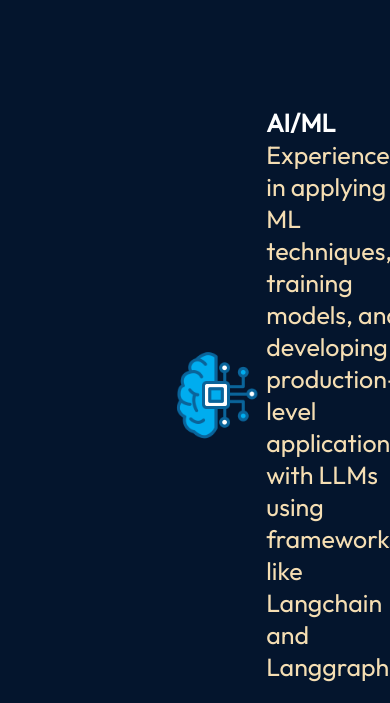
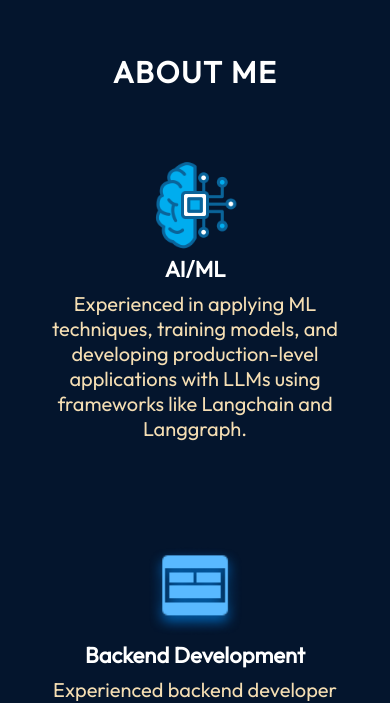
Before and after one commit to Sarthak-Kakkar-03/personal_portfolio_v1, a React (Vite) app: page / in a window 390 px wide. Shown: the part 1250-1953 px from the top of the page. Built offline with nearby package versions, Linux system fonts and the light colour scheme.

Commit message:
mobile css fixed

```diff
--- a/src/components/About/About.module.css
+++ b/src/components/About/About.module.css
@@ -41,11 +41,10 @@
     border-radius: 20px;
     list-style: none;
     padding: 25px;
-    flex-grow: 1; /* Allow the item to grow */
-    flex-basis: 0; /* Ensure it starts from 0 basis */
-    width: auto; /* Let the width be auto */
-    background-image: linear-gradient(90deg, rgba(165, 215, 232, 0.42) 0%,
-    rgba(255, 255, 255, 0) 100%);
+    flex-grow: 1;
+    flex-basis: 0;
+    width: auto;
+    background-image: linear-gradient(90deg, rgba(165, 215, 232, 0.42) 0%, rgba(255, 255, 255, 0) 100%);
     background-size: 0 100%;
     background-repeat: no-repeat;
     transition: 0.4s;
@@ -56,8 +55,8 @@
     display: flex;
     flex-direction: column;
     gap: 50px;
-    flex-grow: 1; /* Allow the container to expand */
-    width: 100%; /* Ensure full width usage */
+    flex-grow: 1;
+    width: 100%;
 }
 
 
@@ -80,11 +79,12 @@
     color: wheat;
 }
 
-@media  screen and (max-width: 830px) {
+@media screen and (max-width: 830px) {
     .container {
         background-color: transparent;
         padding-left: 0;
         padding-right: 0;
+        flex-direction: column;
     }
 
     .content {
@@ -102,6 +102,22 @@
     .aboutItem {
         padding-left: 0;
         padding-right: 0;
+        flex-direction: column;
+        text-align: center;
     }
 
+    .title {
+        font-size: 30px;
+        margin-bottom: 10px;
+    }
+
+    .subheading {
+        font-size: 22px;
+        margin-bottom: 8px;
+    }
+
+    .aboutItem p {
+        font-size: 20px;
+        color: wheat;
+    }
 }
--- a/src/components/Experience/Experience.module.css
+++ b/src/components/Experience/Experience.module.css
@@ -5,7 +5,6 @@
     margin-top: 79;
     margin-left: 10%;
     margin-right: 10%;
-
 }
 
 .title {
@@ -34,7 +33,7 @@
     display: flex;
     flex-direction: column;
     align-items: center;
-    gap: 11px
+    gap: 11px;
 }
 
 .skillImageContainer {
@@ -59,7 +58,6 @@
     font-size: 25px;
     font-family: var(--font-roboto);
     font-weight: 500;
-
 }
 
 .history {
@@ -78,7 +76,6 @@
     border-radius: 10px;
     padding: 24px;
     background: linear-gradient(90deg, #19376d 0%, rgba(25, 55, 109, 0) 100%);
-
 }
 
 .historyItem img {
@@ -94,7 +91,6 @@
     font-weight: 500;
 }
 
-
 .historyItemDetails p {
     font-size: 20px;
     font-weight: 300;
@@ -106,7 +102,6 @@
     font-size: 25px;
     list-style-type: disc;
     margin-left: 17px;
-
 }
 
 @media screen and (max-width: 830px) {
@@ -126,4 +121,27 @@
         width: 100%;
         gap: 9px;
     }
+
+    .historyItem {
+        flex-direction: column;
+        align-items: center;
+        text-align: center;
+    }
+
+    .historyItem img {
+        width: 100px;
+        margin-bottom: 10px;
+    }
+
+    .historyItemDetails h3 {
+        font-size: 24px;
+    }
+
+    .historyItemDetails p {
+        font-size: 18px;
+    }
+
+    .historyItemDetails ul {
+        margin-left: 0;
+    }
 }
```
